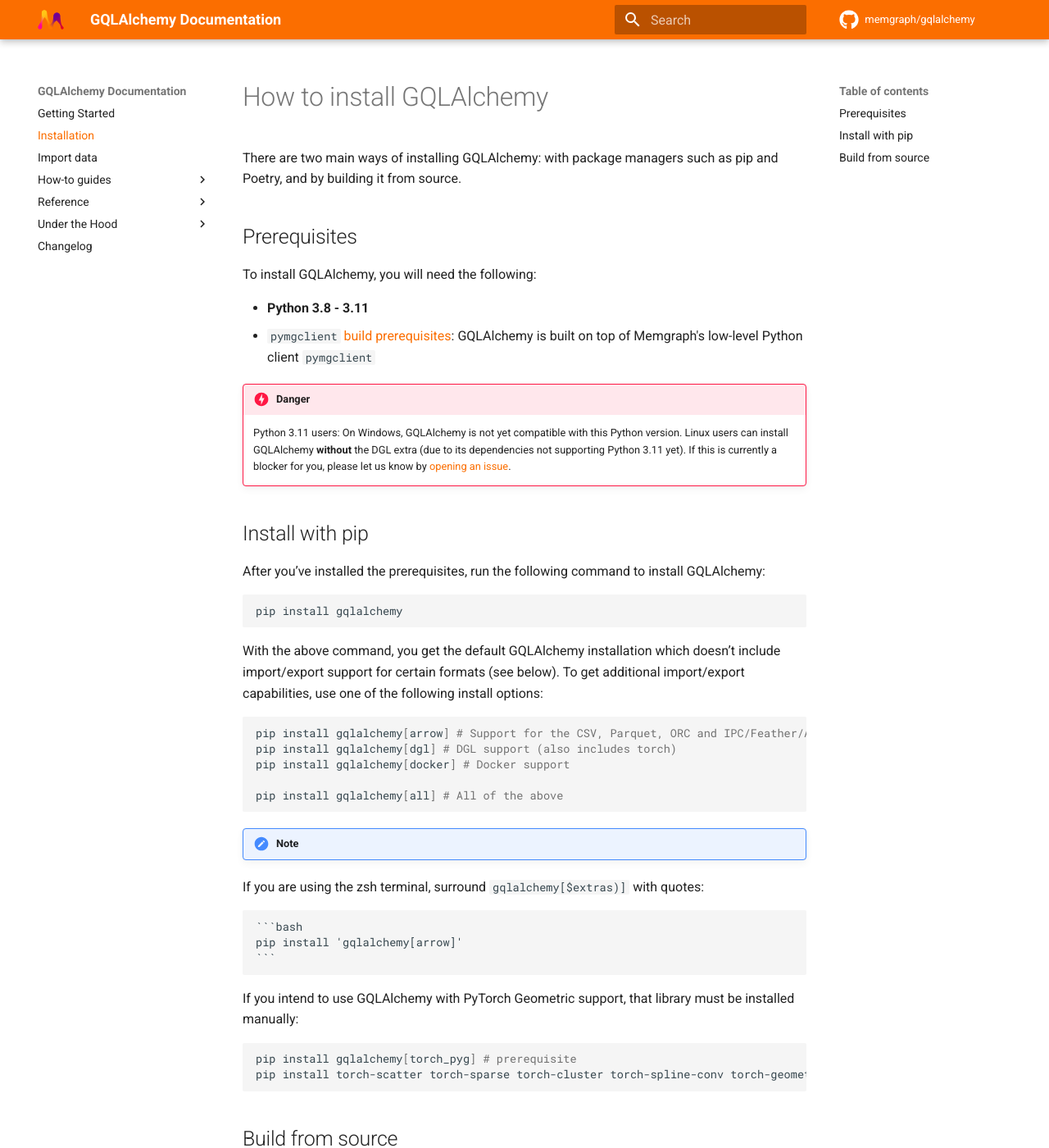
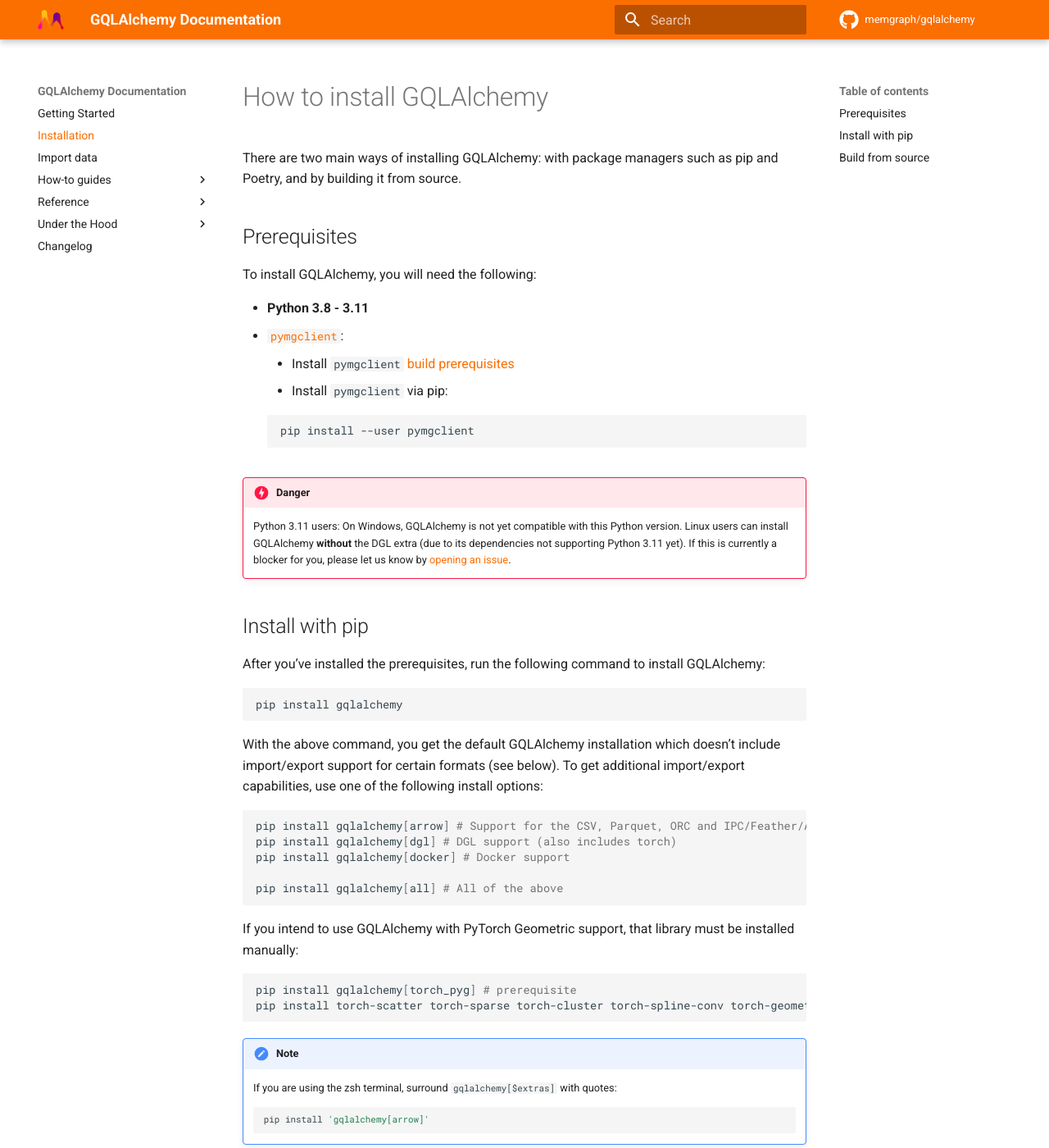
Before and after one commit to memgraph/gqlalchemy, an MkDocs documentation site: the page built from docs/installation.md, in a window 1280 px wide and 1400 px high. Shown: the whole window at 82% size. Built offline with MkDocs 1.6.1 and Material for MkDocs 9.7.7, drawn with Linux system fonts in a browser that asks for light colours; comment, search, counter and statistics services are not loaded.

````diff
--- a/docs/installation.md
+++ b/docs/installation.md
@@ -8,7 +8,14 @@ as pip and Poetry, and by building it from source.
 To install GQLAlchemy, you will need the following:
 
 - **Python 3.8 - 3.11**
-- `pymgclient` [build prerequisites](https://memgraph.github.io/pymgclient/introduction.html#build-prerequisites): GQLAlchemy is built on top of Memgraph's low-level Python client `pymgclient`
+- [`pymgclient`](https://github.com/memgraph/pymgclient):
+
+    * Install `pymgclient` [build prerequisites](https://memgraph.github.io/pymgclient/introduction.html#build-prerequisites)
+    * Install `pymgclient` via pip:
+
+    ```bash
+    pip install --user pymgclient
+    ```
 
 !!! danger
     Python 3.11 users: On Windows, GQLAlchemy is not yet compatible with this Python version. Linux users can install GQLAlchemy **without** the DGL extra (due to its dependencies not supporting Python 3.11 yet). If this is currently a blocker for you, please let us know by [opening an issue](https://github.com/memgraph/gqlalchemy/issues).
@@ -34,13 +41,6 @@ pip install gqlalchemy[docker] # Docker support
 pip install gqlalchemy[all] # All of the above
 ```
 
-!!! note
-If you are using the zsh terminal, surround `gqlalchemy[$extras)]` with quotes:
-
-    ```bash
-    pip install 'gqlalchemy[arrow]'
-    ```
-
 If you intend to use GQLAlchemy with PyTorch Geometric support, that library must be installed manually:
 
 ```bash
@@ -48,6 +48,11 @@ pip install gqlalchemy[torch_pyg] # prerequisite
 pip install torch-scatter torch-sparse torch-cluster torch-spline-conv torch-geometric -f https://data.pyg.org/whl/torch-1.13.0+cpu.html"
 ```
 
+!!! note
+    If you are using the zsh terminal, surround `gqlalchemy[$extras]` with quotes:
+    ```bash
+    pip install 'gqlalchemy[arrow]'
+    ```
 ## Build from source
 
 Clone or download the [GQLAlchemy source code](https://github.com/memgraph/gqlalchemy) locally and run the following command to build it from source with Poetry:
````
Also changed, not shown: README.md (+19 -10 lines), docs/changelog.md (+1 -1 lines).
